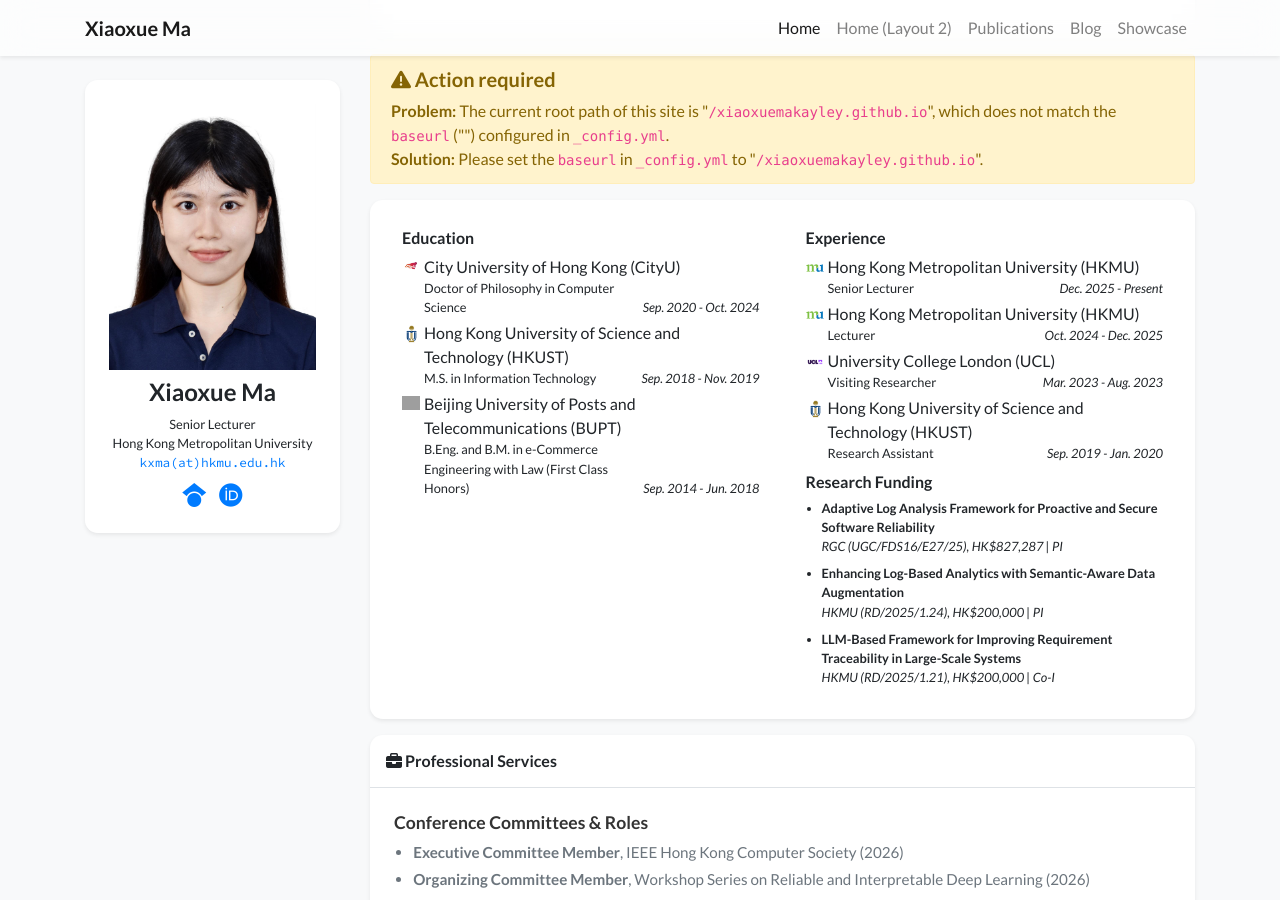
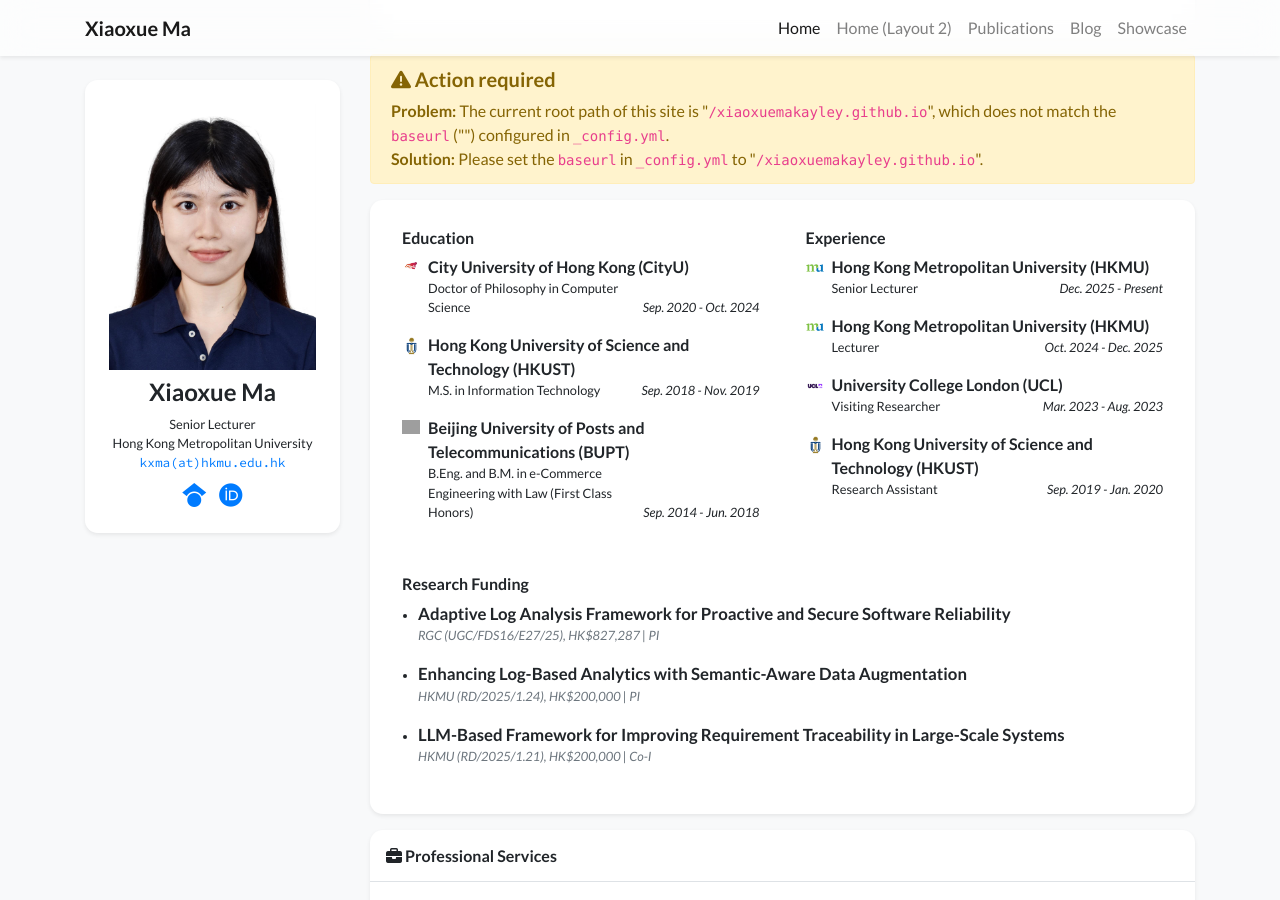
Before and after one commit to xiaoxuemakayley/xiaoxuemakayley.github.io, a Jekyll site: the page built from index.html, in a window 1280 px wide and 900 px high, scrolled down 380 px. Built offline with Jekyll 4.4.1, drawn with Linux system fonts in a browser that asks for light colours; nearby versions of some CDN libraries; a style sheet for code colours, icons or effects is not loaded; grey boxes are pictures that could not be loaded.

Commit message:
Update experience_card.html

```diff
--- a/_includes/widgets/experience_card.html
+++ b/_includes/widgets/experience_card.html
@@ -3,16 +3,18 @@
         <div class="card border-0 shadow-sm bg-white">
             <div class="card-body p-4">
                 <div class="row" data-masonry='{"percentPosition": true }'>
+
+                    <!-- 1. Education (占左半边) -->
                     {% if site.data.profile.education %}
-                    <div class="col-lg-6">
+                    <div class="col-lg-6 mb-3">
                         <div class="mx-2 my-1">
                             <h6>Education</h6>
                             <ul class="list-unstyled mb-1">
                                 {% for item in site.data.profile.education %}
-                                <li class="media mb-1">
-                                    <img src="{{ item.logo | relative_url }}" alt="{{ item.name }}" style="width: 18px;" class="mr-1 mt-1">
+                                <li class="media mb-3">
+                                    <img src="{{ item.logo | relative_url }}" alt="{{ item.name }}" style="width: 18px;" class="mr-2 mt-1">
                                     <div class="media-body">
-                                        <div>{{ item.name }}</div>
+                                        <div class="font-weight-bold">{{ item.name }}</div>
                                         <div class="small">{{ item.dept }}</div>
                                         <div class="small d-flex">
                                             <div>{{ item.position }}</div>
@@ -26,16 +28,17 @@
                     </div>
                     {% endif %}
 
+                    <!-- 2. Experience (占右半边) -->
                     {% if site.data.profile.experience %}
-                    <div class="col-lg-6">
+                    <div class="col-lg-6 mb-3">
                         <div class="mx-2 my-1">
                             <h6>Experience</h6>
                             <ul class="list-unstyled mb-1">
                                 {% for item in site.data.profile.experience %}
-                                <li class="media mb-1">
-                                    <img src="{{ item.logo | relative_url }}" alt="{{ item.name }}" style="width: 18px;" class="mr-1 mt-1">
+                                <li class="media mb-3">
+                                    <img src="{{ item.logo | relative_url }}" alt="{{ item.name }}" style="width: 18px;" class="mr-2 mt-1">
                                     <div class="media-body">
-                                        <div>{{ item.name }}</div>
+                                        <div class="font-weight-bold">{{ item.name }}</div>
                                         <div class="small">{{ item.dept }}</div>
                                         <div class="small d-flex">
                                             <div>{{ item.position }}</div>
@@ -49,15 +52,16 @@
                     </div>
                     {% endif %}
 
+                    <!-- 3. Research Funding (改为全宽 col-12，单独在下面一行) -->
                     {% if site.data.profile.awards %}
-                    <div class="col-lg-6">
+                    <div class="col-12 mb-2 mt-3">
                         <div class="mx-2 my-1">
                             <h6>Research Funding</h6>
                             <ul class="list small pl-3 mb-1">
                                 {% for item in site.data.profile.awards %}
-                                <li class="mb-2">
-                                    <div><strong>{{ item.name }}</strong></div>
-                                    <div><em>{{ item.position }}</em></div>
+                                <li class="mb-3">
+                                    <div class="font-weight-bold" style="font-size: 1.05rem;">{{ item.name }}</div>
+                                    <div class="text-muted"><em>{{ item.position }}</em></div>
                                 </li>
                                 {% endfor %}
                             </ul>
```
